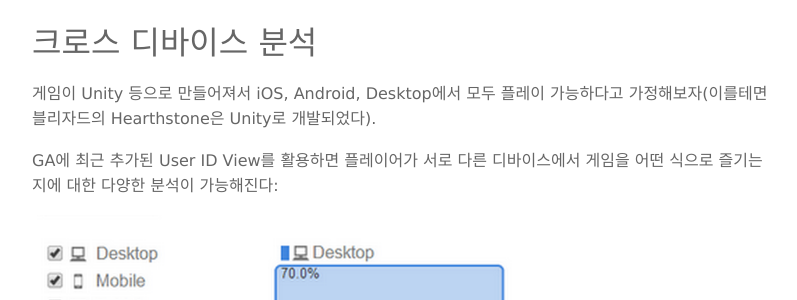
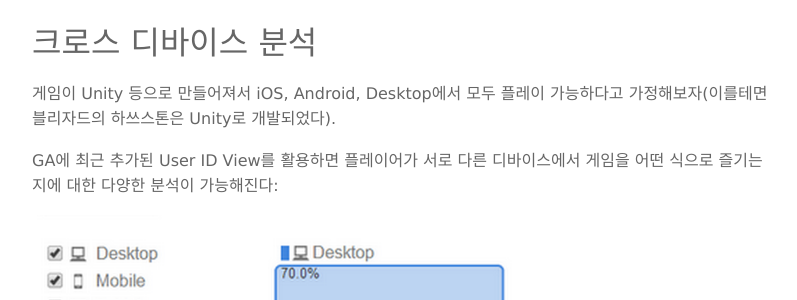
Before and after one commit to boxnwhiskr/boxnwhiskr.github.io, a Jekyll site: the page built from _posts/2014-09-15-analyze_game_using_ga_1.markdown, in a window 1280 px wide and 900 px high, scrolled down 4270 px. Shown: the part 176-476 px from the top of the window, without its empty margins (240-1037 px from the left). Built offline with Jekyll 4.4.1, drawn with Linux system fonts in a browser that asks for light colours; nearby versions of some CDN libraries; some web fonts are replaced.

Commit message:
Test auto-deploy

```diff
--- a/_posts/2014-09-15-analyze_game_using_ga_1.markdown
+++ b/_posts/2014-09-15-analyze_game_using_ga_1.markdown
@@ -65,7 +65,7 @@ GA에서는 실제 위와 같이 다양한 조건을 기반으로 사용자 정
 
 # 크로스 디바이스 분석
 
-게임이 Unity 등으로 만들어져서 iOS, Android, Desktop에서 모두 플레이 가능하다고 가정해보자(이를테면 블리자드의 Hearthstone은 Unity로 개발되었다).
+게임이 Unity 등으로 만들어져서 iOS, Android, Desktop에서 모두 플레이 가능하다고 가정해보자(이를테면 블리자드의 하쓰스톤은 Unity로 개발되었다).
 
 GA에 최근 추가된 User ID View를 활용하면 플레이어가 서로 다른 디바이스에서 게임을 어떤 식으로 즐기는지에 대한 다양한 분석이 가능해진다:
 
```
